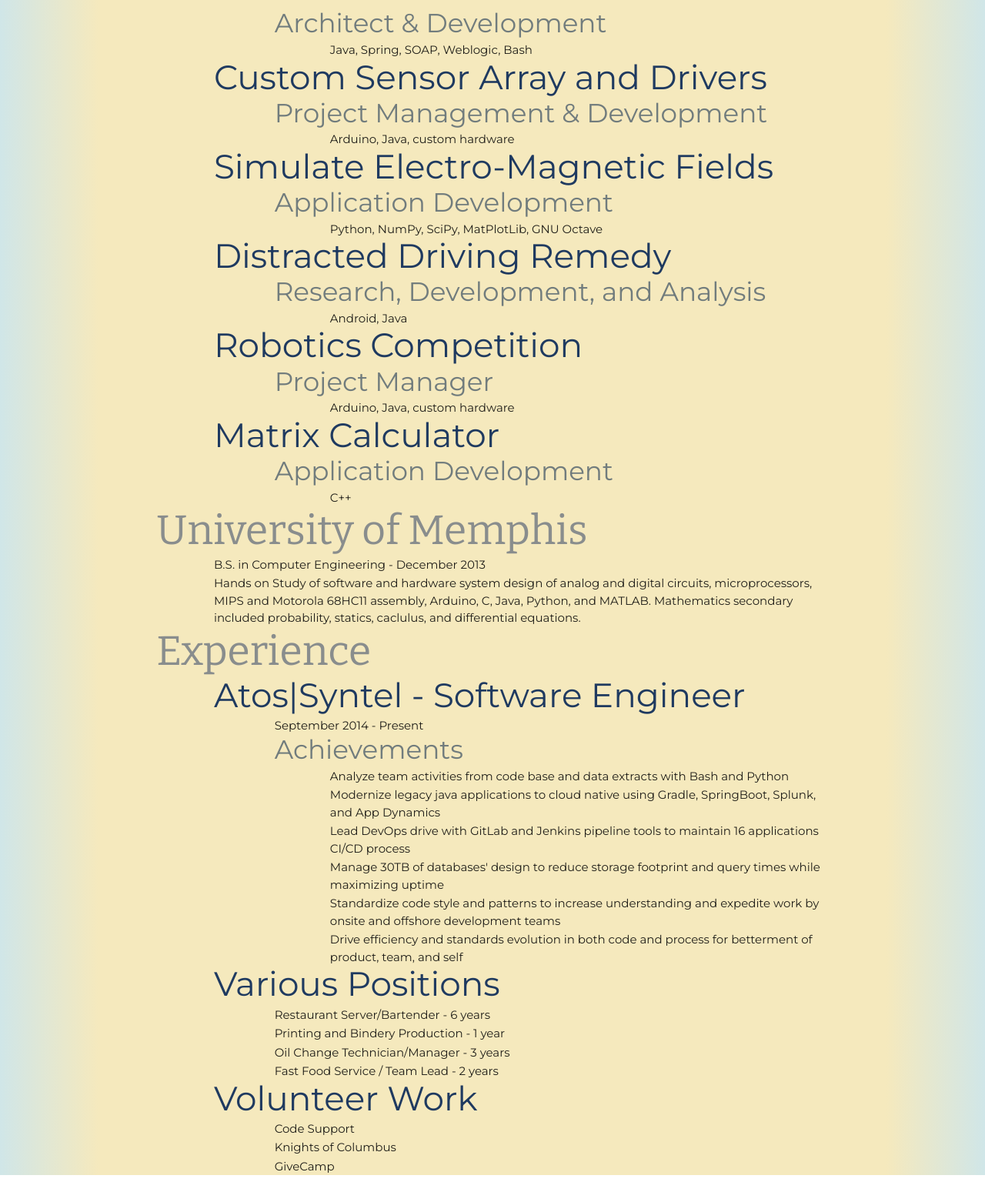
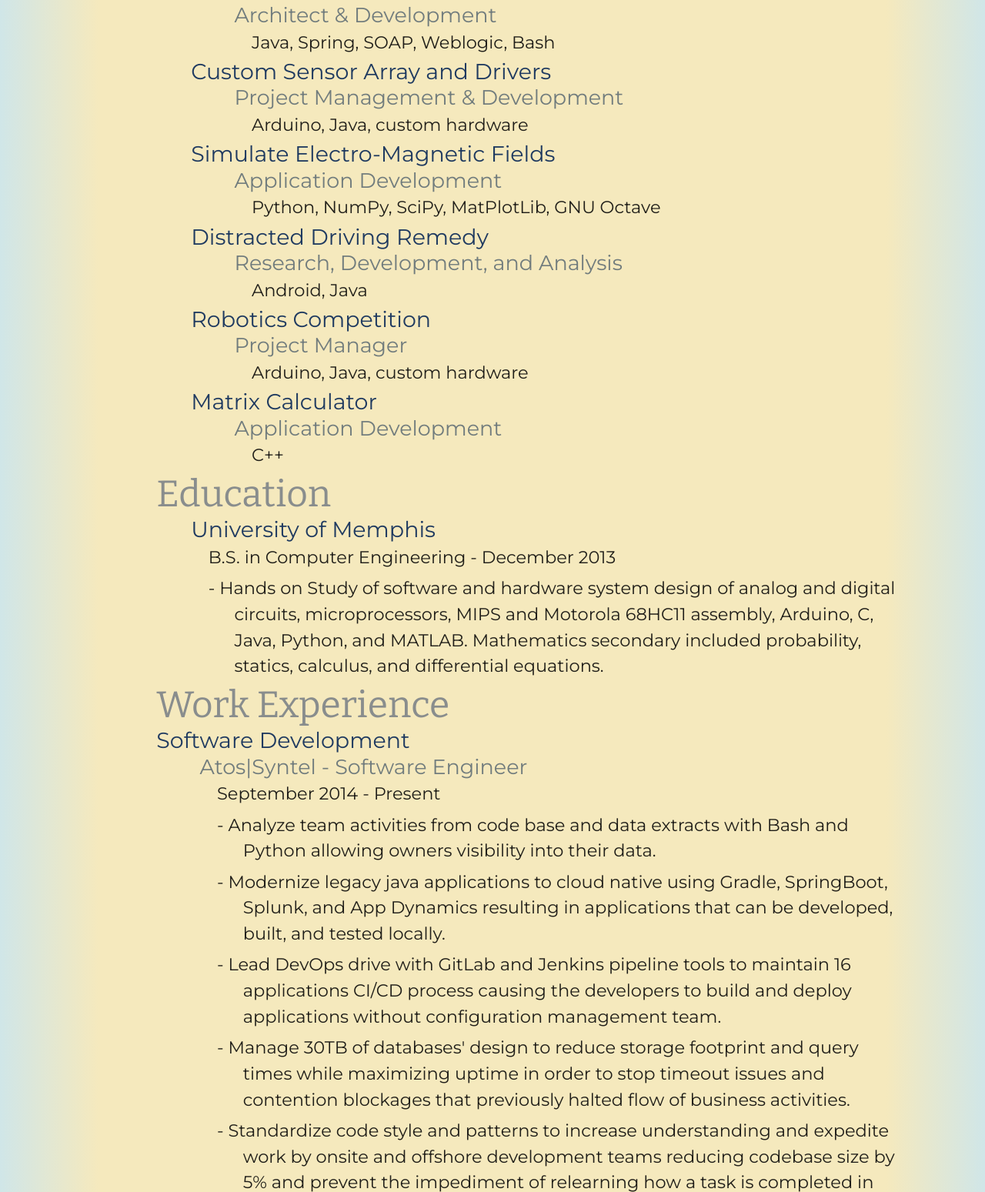
Before and after one commit to xanderyzwich/resume-js, a website built with Parcel: page src/index.html in a window 1280 px wide. Shown: the part 957-2506 px from the top of the page at 77% size. Before the commit the page ends 2484 px from the top, so only its background shows below. Built offline with nearby package versions, Linux system fonts and the light colour scheme.

Commit message:
updated per resume review from Steve Hallman

```diff
--- a/src/data.js
+++ b/src/data.js
@@ -52,32 +52,49 @@
       'Application Development': ['C++']
     }
   },
-  'University of Memphis': {
-    'Degree': 'B.S. in Computer Engineering - December 2013',
-    'Description': 'Hands on Study of software and hardware system design of analog and digital circuits, microprocessors, MIPS and Motorola 68HC11 assembly, Arduino, C, Java, Python, and MATLAB. Mathematics secondary included probability, statics, caclulus, and differential equations.'
+  'Education': {
+	'University of Memphis': {
+      'Degree': 'B.S. in Computer Engineering - December 2013',
+      'Description': 'Hands on Study of software and hardware system design of analog and digital circuits, microprocessors, MIPS and Motorola 68HC11 assembly, Arduino, C, Java, Python, and MATLAB. Mathematics secondary included probability, statics, calculus, and differential equations.'
+	}
   },
-  'Experience':{
-    'Atos|Syntel - Software Engineer': {
-      'Dates': 'September 2014 - Present',
-      'Achievements': [
-        'Analyze team activities from code base and data extracts with Bash and Python',
-        'Modernize legacy java applications to cloud native using Gradle, SpringBoot, Splunk, and App Dynamics',
-        'Lead DevOps drive with GitLab and Jenkins pipeline tools to maintain 16 applications CI/CD process',
-        'Manage 30TB of databases\' design to reduce storage footprint and query times while maximizing uptime',
-        'Standardize code style and patterns to increase understanding and expedite work by onsite and offshore development teams',
-        'Drive efficiency and standards evolution in both code and process for betterment of product, team, and self'
-      ]
+  'Work Experience':{
+    'Software Development': {
+      'Atos|Syntel - Software Engineer': {
+        '1': 'September 2014 - Present',
+        '2': 'Analyze team activities from code base and data extracts with Bash and Python allowing owners visibility into their data.',
+        '3': 'Modernize legacy java applications to cloud native using Gradle, SpringBoot, Splunk, and App Dynamics resulting in applications that can be developed, built, and tested locally.',
+        '4': 'Lead DevOps drive with GitLab and Jenkins pipeline tools to maintain 16 applications CI/CD process causing the developers to build and deploy applications without configuration management team.',
+        '5': 'Manage 30TB of databases\' design to reduce storage footprint and query times while maximizing uptime in order to stop timeout issues and contention blockages that previously halted flow of business activities.',
+        '6': 'Standardize code style and patterns to increase understanding and expedite work by onsite and offshore development teams reducing codebase size by 5% and prevent the impediment of relearning how a task is completed in every different class.',
+        '7': 'Drive efficiency and standards evolution in both code and process for betterment of product, team, and self with daily meeting time reduction by half.'
+      },
+      'Code Support - Volunteer': {
+        '1': 'December 2017 - Present',
+        '2': 'Contribute to the open source tools through development, guidance, and review of pull requests.',
+        '3': 'Guide development of 5,000 person community as member of direction board.',
+        '4': 'Mentor developers of all experience levels to resolve problems and learn.',
+        '5': 'Learn through teaching of software design principles, Python, Java, Javascript, databases, and software development tools'
+      },
+      'Give Camp - Volunteer': {
+        '1': 'February 2019',
+        '2': 'Take part in rapid development weekend with tech community utilizing agile methodologies.',
+        '3': 'Create Wordpress sites for local charity organizations',
+        '4': 'Migrate existing static content site to Wordpress by reverse engineering and bash scripting'
+      }
     },
-    'Various Positions': [
+    'Volunteer Work': {
+      'Knights of Columbus': {
+      '1': 'November 2016 - Present',
+      '2': 'Manage social media presence',
+      '3': 'Perform in service projects for charity and community.',
+      }
+    },
+    'Previous Work Experience': [
       'Restaurant Server/Bartender - 6 years',
       'Printing and Bindery Production - 1 year',
       'Oil Change Technician/Manager - 3 years',
       'Fast Food Service / Team Lead - 2 years'
-    ],
-    'Volunteer Work': [
-      'Code Support',
-      'Knights of Columbus',
-      'GiveCamp'
     ]
   }
 };
--- a/src/index.html
+++ b/src/index.html
@@ -6,11 +6,10 @@
 
         <!-- Materialize Compiled and minified CSS -->
         <link rel="stylesheet" href="https://cdnjs.cloudflare.com/ajax/libs/materialize/1.0.0/css/materialize.min.css">
-        <link rel="stylesheet" href="style.css"/>
 
         <link rel="stylesheet" type="text/css" href="//fonts.googleapis.com/css?family=Bitter" />
         <link rel="stylesheet" type="text/css" href="//fonts.googleapis.com/css?family=Montserrat" />
-
+        <link rel="stylesheet" href="style.css"/>
 
     </head>
     <body>
--- a/src/script.js
+++ b/src/script.js
@@ -38,7 +38,7 @@
 	const box = makeDiv(piece, 'section row');
 	tag(h_increment(), piece, box);
 
-	const databox = makeDiv('data', 'set col s11 offset-s1');
+	const databox = makeDiv('data', 'set col s12 offset-s1');
 	recurse(item, databox);
 
 	box.appendChild(databox);
@@ -100,7 +100,7 @@
     	tag(h_increment(), collection, box);
 	}
     // Div for the data elements
-    const data = makeDiv('data', 'set col s11 offset-s1');
+    const data = makeDiv('data', 'set col s12 offset-s1');
     recurse(title, data);
     h_decrement();
     // Append things
--- a/src/style.css
+++ b/src/style.css
@@ -4,12 +4,14 @@
 	border-style: solid;
 }*/
 :root {
+  /* BLUES */
 	--university-blue:	#003087;
 	--rhythm-blue:		#1F3A60;
 	--spirit-blue:		#00ADE6;
 	--river-blue:		#D0E6E8;
  	--true-blue:		#3569A7;
 
+  /* GRAYS */
  	--university-gray:	#898D8D;
  	--patterson-gray:	#717C7D;
  	--highland-gray:	#BFCDCB;
@@ -18,52 +20,84 @@
 
  	--font-bitter:		'Bitter'; /*serif*/
 
- 	/*background-color: var(--bluff-beige);*/
- 	background: linear-gradient(to right, transparent 90%, var(--river-blue)),
- 				linear-gradient(to left, var(--bluff-beige) 90%, var(--river-blue));
+ 	--bullet-point:   '  -  ';
+
+  background: linear-gradient(to right, transparent 90%, var(--river-blue)),
+  linear-gradient(to left, var(--bluff-beige) 90%, var(--river-blue));
+
  	font-family: 'Montserrat';
+}
 
- }
- #main.container.primary{
- 	background-color: var(--bluff-beige);
- }
- #Contact{ /*align with the name h1*/
- 	margin: 2.8rem 0 1.68rem 0;
- }
- .section, .row, .set, h2, h3, h4, h5, h6, p{
- 	margin-top: 2px !important;
- 	margin-bottom: 0px !important;
- 	padding-top: 0px !important;
- 	padding-bottom: 0px !important;
- 	padding-right: 0px !important
- }
- h1, h2{
+/*BY TAG TYPE*/
+h1, h2{
  	font-family: var(--font-bitter);
  }
  h1{
- 	/*color: #00F;*/
  	color: var(--university-blue);
+ 	font-size: 4.2rem;
  }
  h2{
  	color: var(--university-gray);
  	padding-left: 0.75rem;
+ 	font-size: 3.2rem;
  }
  h3{
  	color: var(--rhythm-blue);
+ 	font-size: 1.9rem;
  }
  h4{
  	color: var(--patterson-gray);
+ 	font-size: 1.8rem;
  }
  h5{
  	color: var(--spirit-blue);
+ 	font-size: 1.7rem;
  }
  h6{
  	color: var(--highland-gray);
+ 	font-size: 1.6rem;
+ }
+ p{
+   font-size: 1.5rem;
+   padding-left: -0.5em;
+   text-indent: -1.5em;
+   padding-top: 0em;
+   padding-bottom: 0.2em;
+
+ }
+ a:visited {
+  color: var(--true-blue);
+ }
+ a:link {
+  color: var(--spirit-blue);
  }
 
- a:visited {
-   color: var(--true-blue);
+p:not(:first-child)::before { /* BULLET POINTS FOR LISTS */
+  content: var(--bullet-point);
+}
+#Previous\ Work\ Experience p:first-child::before{ /* SPECIAL CASE */
+  content: var(--bullet-point);
+}
+ /*BY ID AND CLASS*/
+#main.container.primary{
+  background-color: var(--bluff-beige);
+  margin-bottom: 2.8rem;
+}
+#Contact{ /*align with the name h1*/
+  margin: 2.8rem 0 1.68rem 0;
+}
+.section, .row, .set, h2, h3, h4, h5, h6, p{
+ 	margin-top: 2px !important;
+ 	margin-bottom: 0px !important;
+ 	padding-right: 0px !important;
  }
- a:link {
-   color: var(--spirit-blue);
- }
+#Work\ Experience > #data{
+  margin-left: 0 !important;
+}
+.section{
+  padding-top: 0;
+  padding-bottom: 0;
+}
+.offset-s1{
+  margin-left: 3em !important;
+}
```
